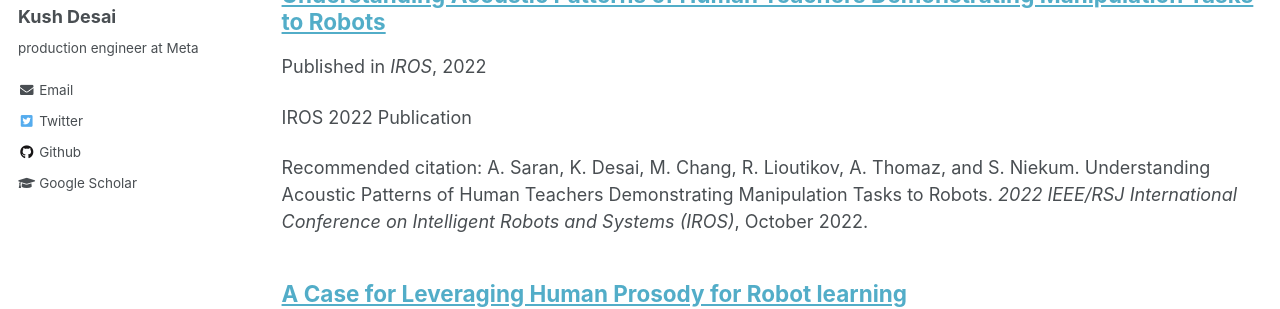
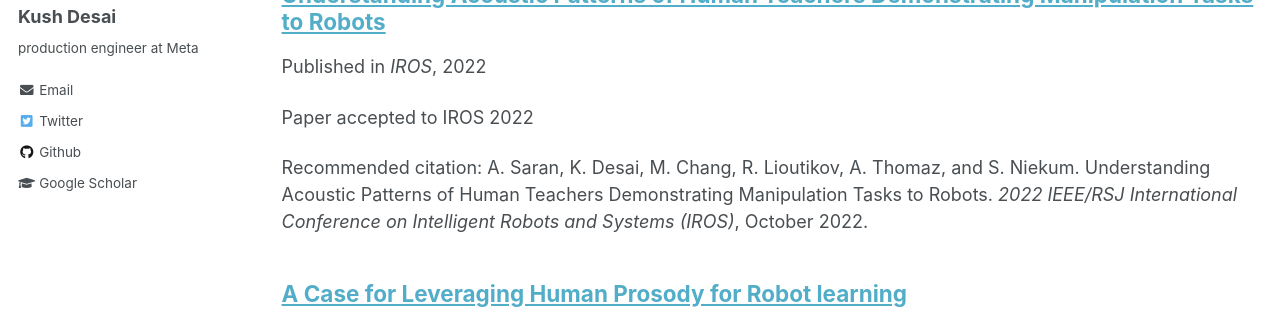
Before and after one commit to kdesai2018/kdesai2018.github.io, a Jekyll site: the page built from _pages/publications.md, in a window 1280 px wide and 1010 px high. Shown: the part 282-591 px from the top of the window. Built offline with Jekyll 4.4.1, drawn with Linux system fonts in a browser that asks for light colours.

Commit message:
updating publication except blurbs

```diff
--- a/_publications/2022-10-25-iros-2022.md
+++ b/_publications/2022-10-25-iros-2022.md
@@ -2,7 +2,7 @@
 title: "Understanding Acoustic Patterns of Human Teachers Demonstrating Manipulation Tasks to Robots"
 collection: publications
 permalink: /publication/2022-10-25-iros-2022
-excerpt: 'IROS 2022 Publication'
+excerpt: 'Paper accepted to IROS 2022'
 date: 2022-10-25
 venue: 'IROS'
 paperurl: ''
--- a/_publications/2024-04-25-prosody-icmi.md
+++ b/_publications/2024-04-25-prosody-icmi.md
@@ -2,7 +2,7 @@
 title: "Leveraging Prosody as an Informative Teaching Signal for Agent Learning: Exploratory Studies and Algorithmic Implications"
 collection: publications
 permalink: /publication/2024-04-25-prosody-icmi
-excerpt: 'ICMI 2024'
+excerpt: 'Paper accepted to ICMI 2024'
 date: 2024-04-25
 venue: 'ICMI 2024'
 paperurl: ''
```
